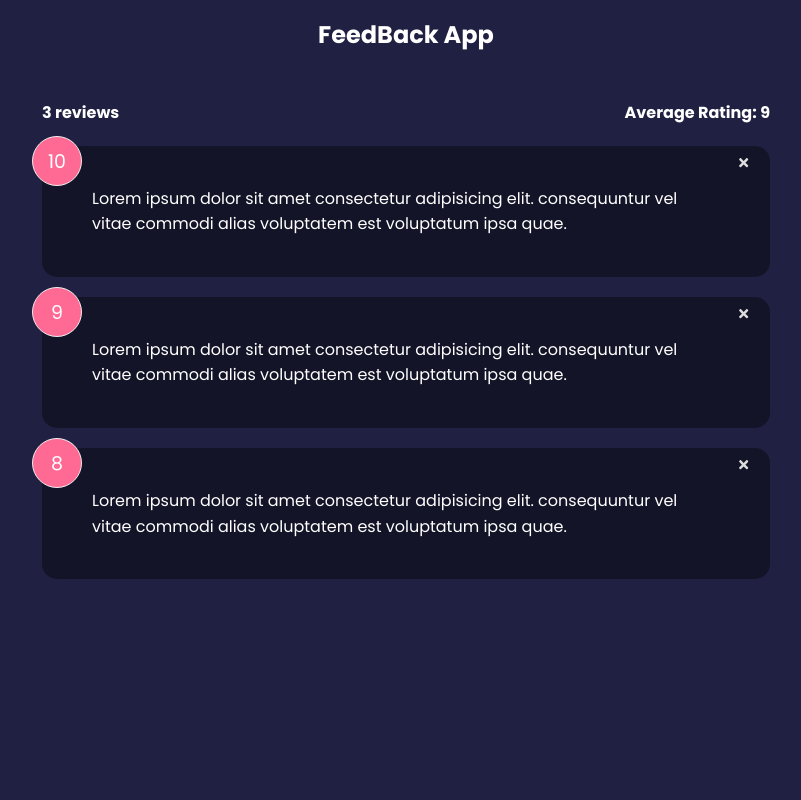
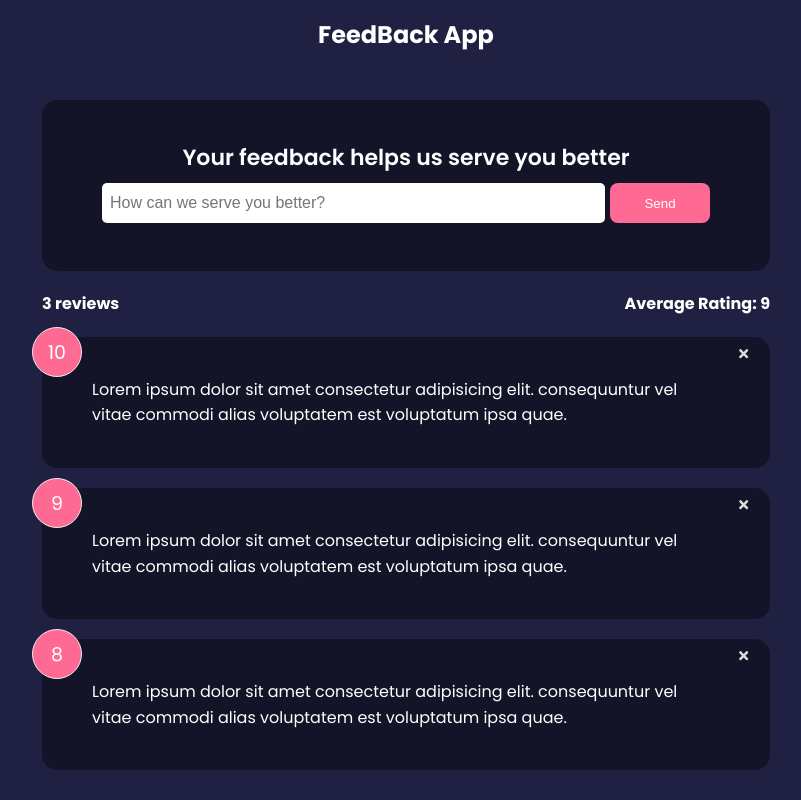
Before and after one commit to bhattpawan/feedback-app, a React (Create React App) app: page / in a window 1280 px wide. Shown: the whole page, without its empty margins (234-1035 px from the left). Built offline with nearby package versions, Linux system fonts and the light colour scheme; the HTML template or start-up script is replaced by a standard one.

Commit message:
Feedback Form

```diff
--- a/src/App.js
+++ b/src/App.js
@@ -3,6 +3,7 @@ import FeedbackList from './Components/FeedbackList';
 import { useState } from 'react';
 import FeedbackData from './Data/FeedbackData';
 import FeedbackStats from './Components/FeedbackStats';
+import Feedbackform from './Components/Feedbackform';
 
 function App() {
   const [feedback, setFeedback] = useState(FeedbackData);
@@ -18,6 +19,7 @@ function App() {
     <>
       <Header headerText='FeedBack App' />
       <div className='container'>
+        <Feedbackform />
         <FeedbackStats feedback={feedback} />
         <FeedbackList feedback={feedback} handleDelete={handleDelete} />
       </div>
--- /dev/null
+++ b/src/Components/Feedbackform.jsx
@@ -0,0 +1,33 @@
+import { useState } from 'react';
+import Card from './Shared/Card';
+
+const Feedbackform = () => {
+  const [text, setText] = useState('');
+
+  const handleTextChange = (e) => {
+    let val = e.target.value;
+    setText(val);
+  };
+
+  return (
+    <Card>
+      <form>
+        <h2>Your feedback helps us serve you better</h2>
+        {/* To do - Rating Select Component */}
+        <div className='input-group'>
+          <input
+            type='text'
+            placeholder='How can we serve you better?'
+            onChange={handleTextChange}
+            value={text}
+          />
+          <button className='btn btn-secondary' type='submit'>
+            Send
+          </button>
+        </div>
+      </form>
+    </Card>
+  );
+};
+
+export default Feedbackform;
--- a/src/index.css
+++ b/src/index.css
@@ -103,7 +103,7 @@ header {
 .input-group {
   display: flex;
   flex-direction: row;
-  border: 1px solid #ccc;
+  /* border: 1px solid #ccc; */
   padding: 8px 10px;
   border-radius: 8px;
 }
@@ -112,6 +112,9 @@ input {
   flex-grow: 2;
   border: none;
   font-size: 16px;
+  padding: 0.5rem;
+  border-radius: 5px;
+  margin-right: 5px;
 }
 
 input:focus {
```
